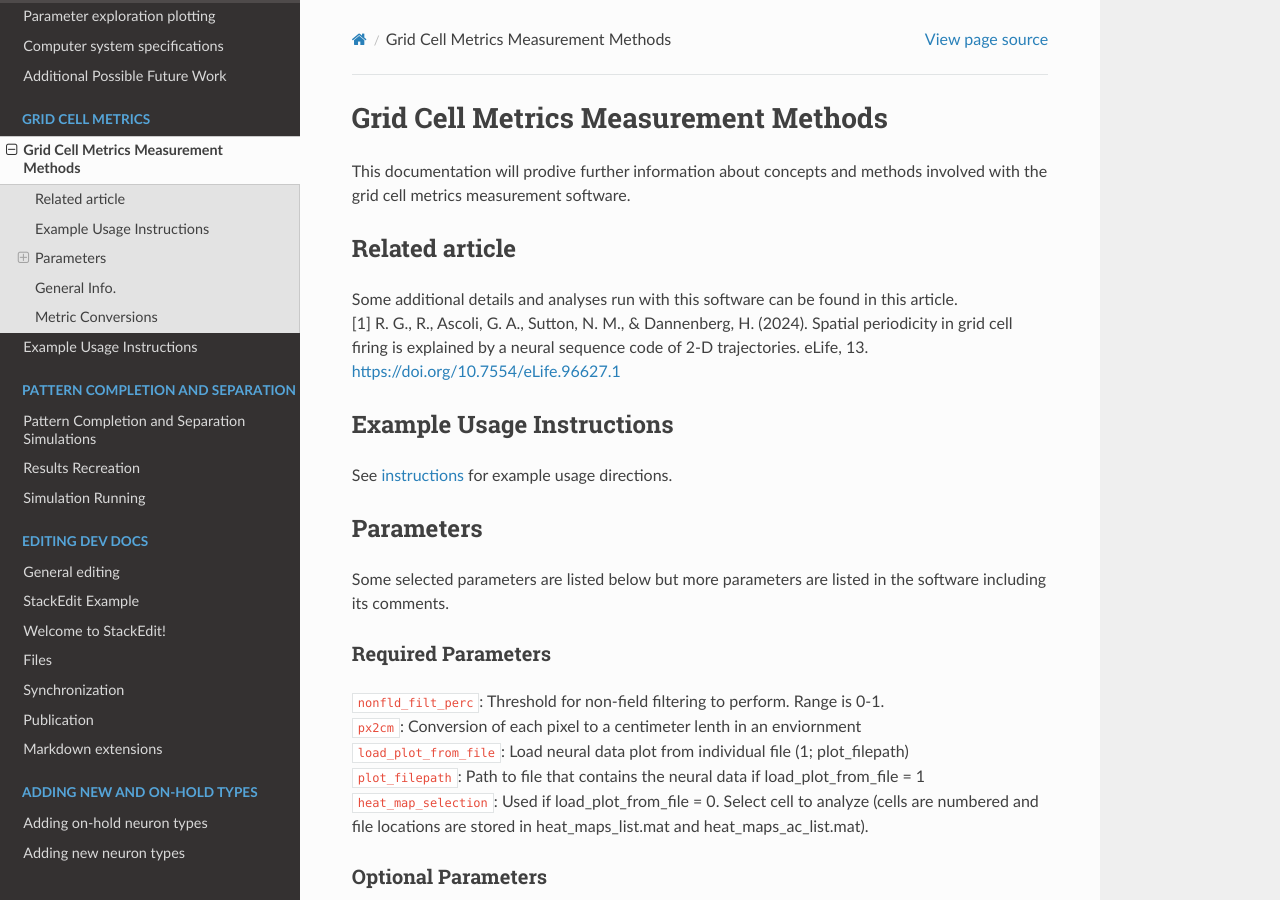
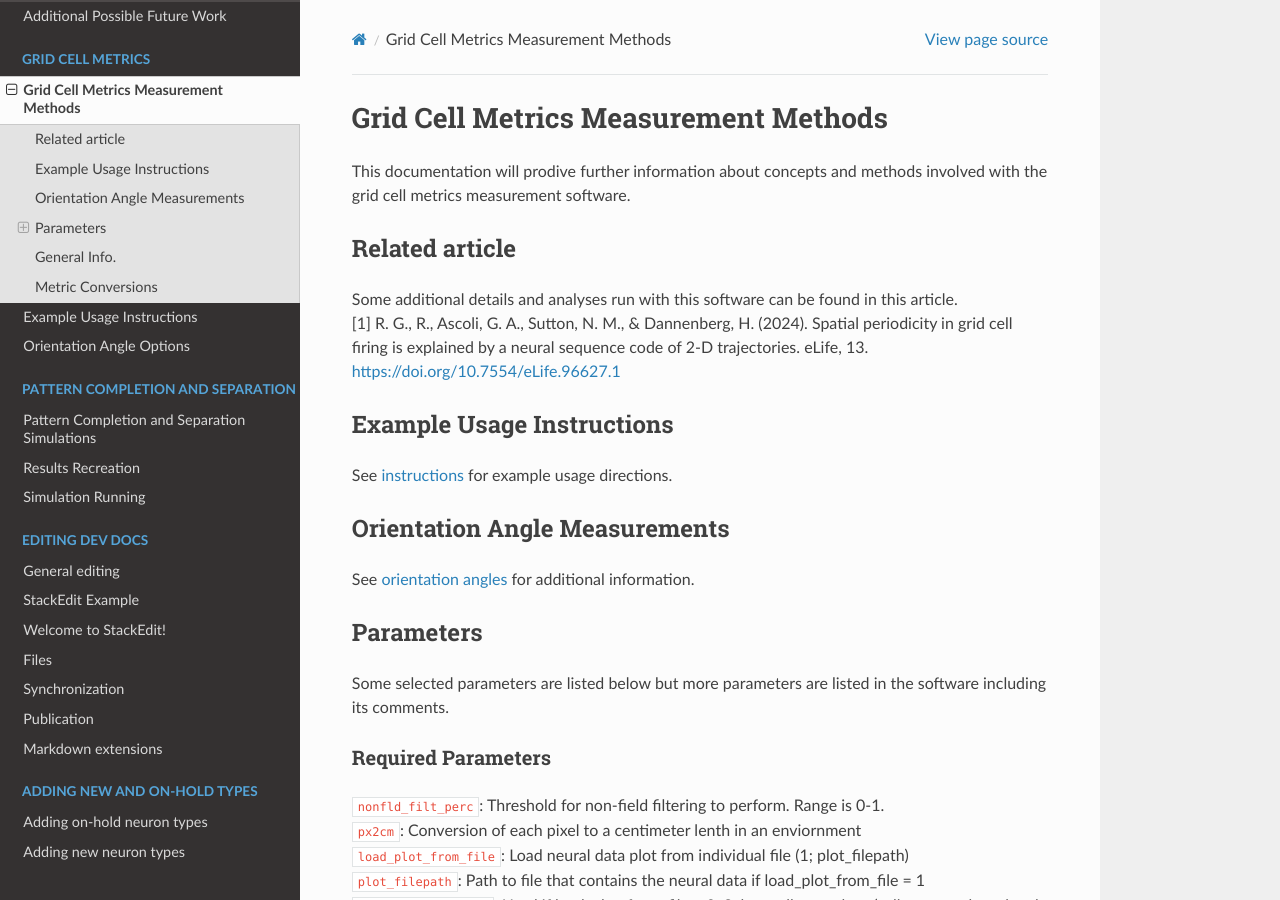
Before and after one commit to Hippocampome-Org/hco_dev_docs, a Sphinx documentation site: the page built from docs/gridcell_metrics/overview.md, in a window 1280 px wide and 900 px high. Built offline with Sphinx 7.4.7 and the Read the Docs theme 3.1.0, drawn with Linux system fonts in a browser that asks for light colours.

Commit message:
added orientation angles page

```diff
--- a/docs/gridcell_metrics/overview.md
+++ b/docs/gridcell_metrics/overview.md
@@ -9,6 +9,9 @@ Some additional details and analyses run with this software can be found in this
 
 ## Example Usage Instructions
 See [instructions](https://hco-dev-docs.readthedocs.io/en/latest/gridcell_metrics/usage_instruct.html) for example usage directions.
+
+## Orientation Angle Measurements
+See [orientation angles](https://hco-dev-docs.readthedocs.io/en/latest/gridcell_metrics/orientation_angles.html) for additional information.
 
 ## Parameters
 Some selected parameters are listed below but more parameters are listed in the software including its comments.
--- a/docs/index.rst
+++ b/docs/index.rst
@@ -94,6 +94,7 @@ Welcome to Hippocampome.org's Developer Documentation!
 
     gridcell_metrics/overview.md
     gridcell_metrics/usage_instruct.md
+    gridcell_metrics/orientation_angles.md
 
 .. toctree::
     :hidden:
```
Also changed, not shown: docs/gridcell_metrics/orientation_angles.md (added, +12 -0 lines).
